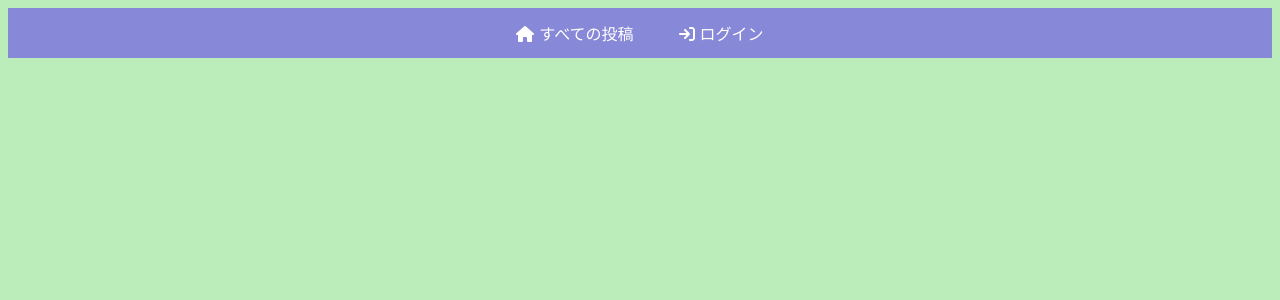
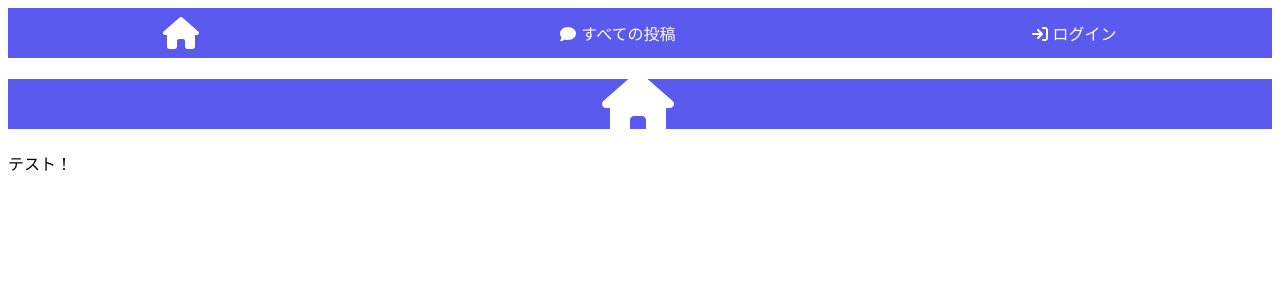
Before and after one commit to takapom/student_site, a React (Vite) app: page /main in a window 1280 px wide. Before the commit this address had no page. Shown: the top 300 px of the page. Built offline with nearby package versions, Linux system fonts and the light colour scheme; the HTML template or start-up script is replaced by a standard one.

Commit message:
ナビバーの遷移と遷移先の記述

```diff
--- a/src/App.jsx
+++ b/src/App.jsx
@@ -5,6 +5,7 @@ import CreatePost from './components/CreatePost';
 import Login from './components/Login';
 import Logout from './components/Logout';
 import Navbar from './components/Navbar';
+import Main from './components2/Main';
 
 
 
@@ -15,6 +16,7 @@ function App(){
   <Router>
     <Navbar IsAuth={IsAuth}/>
     <Routes>
+    <Route path="/main" element={<Main />}></Route>
      <Route path="/" element={<Home />}></Route>
      <Route path="/createpost" element={<CreatePost />}></Route>
      <Route path="/login" element={<Login setIsAuth={setIsAuth} />}></Route>
--- a/src/components/CreatePost.css
+++ b/src/components/CreatePost.css
@@ -1,5 +1,5 @@
 body{
-    background-color: rgb(186, 237, 186);
+    background-color: white;
 }
 
 .createPostPage{
--- a/src/components/CreatePost.jsx
+++ b/src/components/CreatePost.jsx
@@ -18,8 +18,6 @@ const CreatePost = () => {
       author: {
         username: auth.currentUser.displayName,
         id: auth.currentUser.uid
-
-
       }
     })
   };
--- a/src/components/Navbar.css
+++ b/src/components/Navbar.css
@@ -1,10 +1,10 @@
 nav{
     display: flex;
-    justify-content: center;
+    justify-content: space-around;
     align-items: center;
     height: 50px;
     gap: 45px;
-    background-color: rgb(136, 136, 216)
+    background-color: rgba(31, 31, 233, 0.732)
 }
 
 nav a{
--- a/src/components/Navbar.jsx
+++ b/src/components/Navbar.jsx
@@ -1,16 +1,69 @@
-import React from 'react'
-import { Link } from 'react-router-dom'
-import "./Navbar.css"
-import { FontAwesomeIcon } from '@fortawesome/react-fontawesome'
-import { faHouse, faFilePen, faArrowRightToBracket } from '@fortawesome/free-solid-svg-icons'
+// import React from 'react'
+// import { Link } from 'react-router-dom'
+// import "./Navbar.css"
+// import { FontAwesomeIcon } from '@fortawesome/react-fontawesome'
+// import { faHouse, faFilePen, faArrowRightToBracket, faBars, faComment } from '@fortawesome/free-solid-svg-icons'
 
-const Navbar = ({IsAuth}) => {
+// const Navbar = ({IsAuth}) => {
+//   return (
+//     <nav>
+//       <Link to="/Main">
+//       おうちマーク
+//       <FontAwesomeIcon icon={ faHouse } size='2x'/>
+//       </Link>
+//       <Link to="/">
+//       <FontAwesomeIcon icon={ faComment } />
+//       すべての投稿
+//       </Link>
+//       {!IsAuth ? (
+//         <Link to="/login">
+//         <FontAwesomeIcon icon={faArrowRightToBracket} />
+//         ログイン
+//         </Link>
+//       ) : (
+//         <>
+//         <Link to="/createpost">
+//         <FontAwesomeIcon icon={ faFilePen } />
+//         投稿</Link>
+//         <Link to="/logout">
+//          <FontAwesomeIcon icon={faArrowRightToBracket} />
+//         ログアウト
+//         </Link>
+//         </>
+//       )}
+//     </nav>
+//   );
+// };
+
+// export default Navbar;
+
+// Navbar.jsx
+import React from "react";
+import { Link, useLocation } from "react-router-dom";
+import "./Navbar.css";
+import { FontAwesomeIcon } from "@fortawesome/react-fontawesome";
+import {faHouse, faFilePen, faArrowRightToBracket, faComment,} from "@fortawesome/free-solid-svg-icons";
+
+const Navbar = ({ IsAuth }) => {
+  // 現在のURLパスを取得
+  const location = useLocation();
+
+  // パスが "/Main" のときは何も表示しない
+  if (location.pathname === "/Main") {
+    return null;
+  }
+
   return (
     <nav>
+      <Link to="/Main">
+        <FontAwesomeIcon icon={faHouse} size="2x" />
+      </Link>
+
       <Link to="/">
-      <FontAwesomeIcon icon={ faHouse } />
+        <FontAwesomeIcon icon={faComment} />
         すべての投稿
       </Link>
+
       {!IsAuth ? (
         <Link to="/login">
           <FontAwesomeIcon icon={faArrowRightToBracket} />
@@ -19,14 +72,15 @@ const Navbar = ({IsAuth}) => {
       ) : (
         <>
           <Link to="/createpost">
-        <FontAwesomeIcon icon={ faFilePen } />
-        投稿</Link>
+            <FontAwesomeIcon icon={faFilePen} />
+            投稿
+          </Link>
+
           <Link to="/logout">
             <FontAwesomeIcon icon={faArrowRightToBracket} />
             ログアウト
           </Link>
         </>
-
       )}
     </nav>
   );
--- /dev/null
+++ b/src/components2/Main.jsx
@@ -0,0 +1,13 @@
+import React from 'react'
+import Navibar from './Navibar'
+
+const Main = () => {
+  return (
+    <div>
+      <h1> <Navibar/></h1>
+        <p>テスト！</p>
+    </div>
+  )
+}
+
+export default Main
--- /dev/null
+++ b/src/components2/Navibar.jsx
@@ -0,0 +1,16 @@
+import React from 'react'
+import { FontAwesomeIcon } from '@fortawesome/react-fontawesome'
+import { faHouse, faFilePen, faArrowRightToBracket, faBars, faComment } from '@fortawesome/free-solid-svg-icons'
+import { Link } from 'react-router-dom'
+
+const Navibar = () => {
+  return (
+    <nav>
+     <Link to="/Main">
+      <FontAwesomeIcon icon={ faHouse } size='2x'/>
+      </Link>
+    </nav>
+  )
+}
+
+export default Navibar
--- a/src/main.jsx
+++ /dev/null
@@ -1,9 +0,0 @@
-import { StrictMode } from 'react'
-import { createRoot } from 'react-dom/client'
-import App from './App.jsx'
-
-createRoot(document.getElementById('root')).render(
-  <StrictMode>
-    <App />
-  </StrictMode>,
-)
```
Lines whose indentation alone changed are shown as unchanged.
